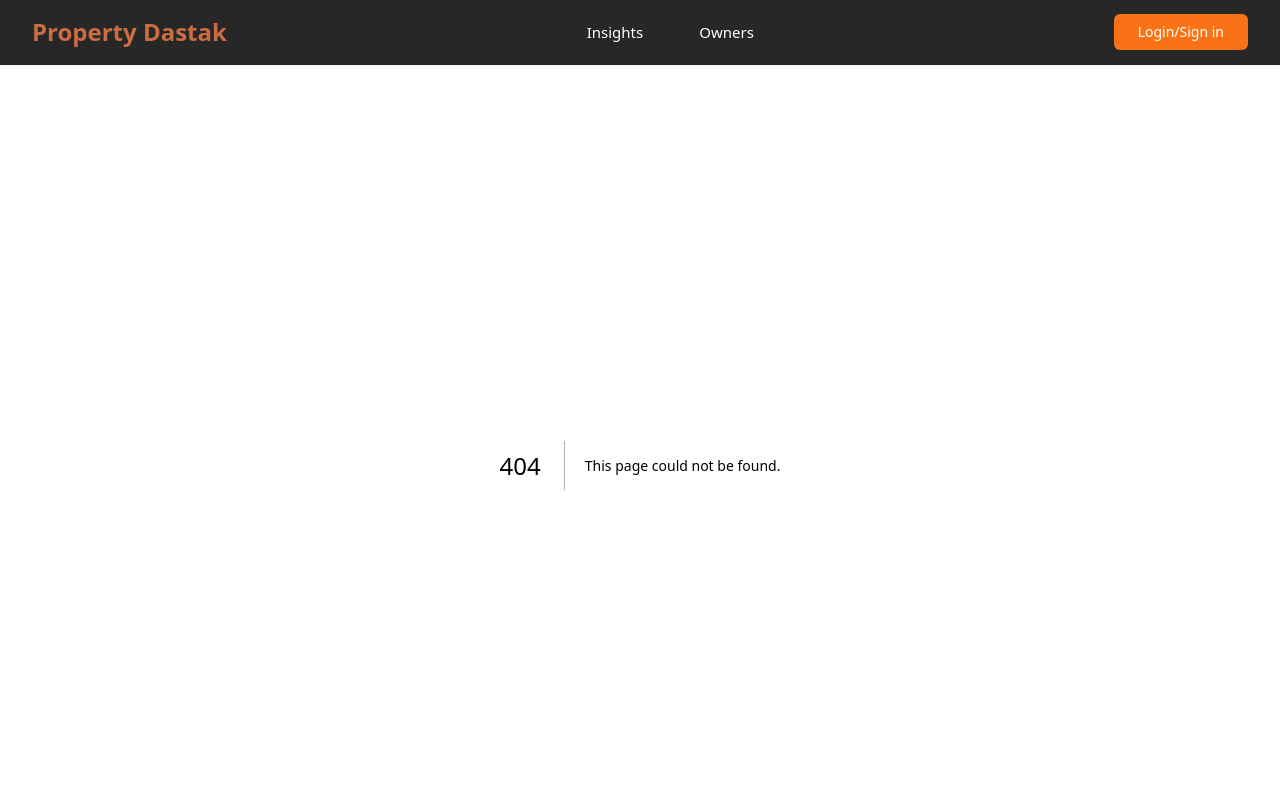
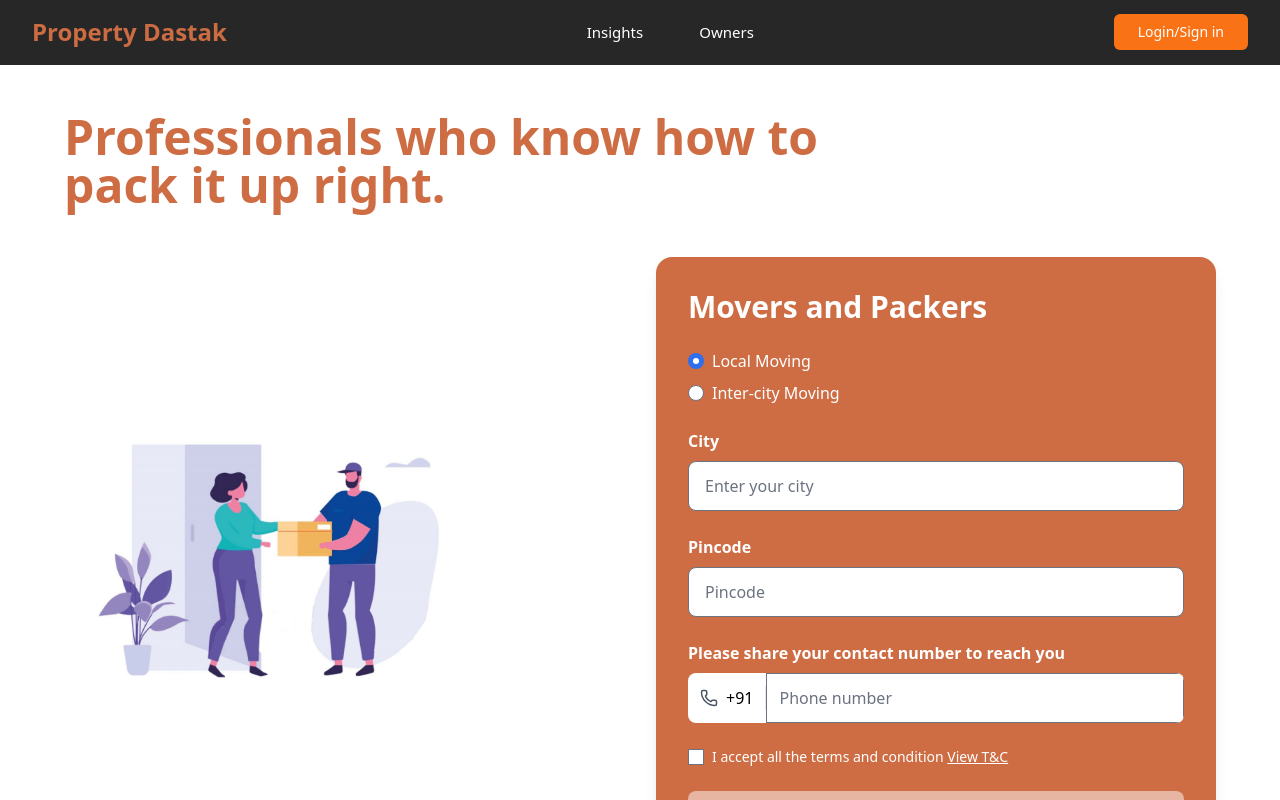
Before and after one commit to shubham-qw/property_dasktak_client, a Next.js app: page /mover-and-packers in a window 1280 px wide. Before the commit this address had no page. Shown: the top 800 px of the page. Built offline with nearby package versions, Linux system fonts and the light colour scheme.

Commit message:
MoverAndPacker, assets

```diff
--- /dev/null
+++ b/app/components/contact/MoverAndPackersForm.tsx
@@ -0,0 +1,111 @@
+"use client";
+
+import { useState } from "react";
+import { Phone } from "lucide-react";
+
+export default function MoverAndPackersForm() {
+  const [moveType, setMoveType] = useState("local");
+  const [city, setCity] = useState("");
+  const [pincode, setPincode] = useState("");
+  const [phone, setPhone] = useState("");
+  const [accepted, setAccepted] = useState(false);
+
+  return (
+    <form className="space-y-6">
+      {/* Move type radio */}
+      <div>
+        <div className="flex flex-col space-y-2">
+          <label className="flex items-center space-x-2">
+            <input
+              type="radio"
+              value="local"
+              checked={moveType === "local"}
+              onChange={() => setMoveType("local")}
+            />
+            <span>Local Moving</span>
+          </label>
+          <label className="flex items-center space-x-2">
+            <input
+              type="radio"
+              value="intercity"
+              checked={moveType === "intercity"}
+              onChange={() => setMoveType("intercity")}
+            />
+            <span>Inter-city Moving</span>
+          </label>
+        </div>
+      </div>
+
+      {/* City */}
+      <div>
+        <label className="block text-white font-bold mb-2">City</label>
+        <input
+          type="text"
+          placeholder="Enter your city"
+          value={city}
+          onChange={(e) => setCity(e.target.value)}
+          className="w-full rounded-lg px-4 py-3 text-black outline-none"
+        />
+      </div>
+
+      {/* Pincode */}
+      <div>
+        <label className="block text-white font-bold mb-2">Pincode</label>
+        <input
+          type="text"
+          placeholder="Pincode"
+          value={pincode}
+          onChange={(e) => setPincode(e.target.value)}
+          className="w-full rounded-lg px-4 py-3 text-black outline-none"
+        />
+      </div>
+
+      {/* Phone */}
+      <div>
+        <label className="block text-white font-bold mb-2">
+          Please share your contact number to reach you
+        </label>
+        <div className="flex items-center bg-white rounded-lg overflow-hidden">
+          <div className="flex items-center gap-2 px-3 text-black border-r">
+            <Phone size={18} className="text-gray-600" /> +91
+          </div>
+          <input
+            type="tel"
+            placeholder="Phone number"
+            value={phone}
+            onChange={(e) => setPhone(e.target.value)}
+            className="flex-1 px-3 py-3 text-black outline-none"
+          />
+        </div>
+      </div>
+
+      {/* Terms */}
+      <label className="flex items-center gap-2 text-sm">
+        <input
+          type="checkbox"
+          checked={accepted}
+          onChange={(e) => setAccepted(e.target.checked)}
+        />
+        <span>
+          I accept all the terms and condition{" "}
+          <a href="#" className="underline text-white">
+            View T&amp;C
+          </a>
+        </span>
+      </label>
+
+      {/* Submit */}
+      <button
+        type="submit"
+        disabled={!accepted}
+        className={`w-full rounded-lg px-5 py-3 font-semibold ${
+          accepted
+            ? "bg-white text-[#C76033]"
+            : "bg-white/50 text-gray-600 cursor-not-allowed"
+        }`}
+      >
+        Continue
+      </button>
+    </form>
+  );
+}
--- /dev/null
+++ b/app/mover-and-packers/page.tsx
@@ -0,0 +1,39 @@
+import MoverAndPackersForm from "@/app/components/contact/MoverAndPackersForm";
+
+export default function MoverAndPackersPage() {
+  return (
+    <div className="min-h-screen bg-white flex items-center justify-center px-4 py-12">
+      <div className="max-w-6xl w-full">
+
+        {/* Big heading text */}
+        <h1 className="font-extrabold text-[#CE6D44] mb-12 leading-snug text-left">
+          <span className="block text-4xl md:text-5xl">
+            Professionals who know how to
+          </span>
+          <span className="block text-4xl md:text-5xl">
+            pack it up right.
+          </span>
+        </h1>
+
+        {/* Content: Image + Form side by side */}
+        <div className="grid grid-cols-1 md:grid-cols-2 gap-8 items-center">
+
+          {/* Left side: Image */}
+          <div className="flex justify-center md:justify-start">
+            <img
+              src="/assets/mover.jpg"
+              alt="Movers and Packers"
+              className="w-full max-w-md"
+            />
+          </div>
+
+          {/* Right side: Form */}
+          <div className="bg-[#CE6D44] text-white rounded-2xl shadow-lg p-8">
+            <h2 className="text-3xl font-semibold mb-6">Movers and Packers</h2>
+            <MoverAndPackersForm />
+          </div>
+        </div>
+      </div>
+    </div>
+  );
+}
--- a/package.json
+++ b/package.json
@@ -11,6 +11,7 @@
     "autoprefixer": "10.4.20",
     "axios": "^1.11.0",
     "clsx": "^2.1.1",
+    "lucide-react": "^0.542.0",
     "next": "latest",
     "postcss": "8.5.1",
     "react": "latest",
```
Also changed, not shown: public/assets/mover.jpg (added), 1 other file (tests, documents, lock files or other folders).
